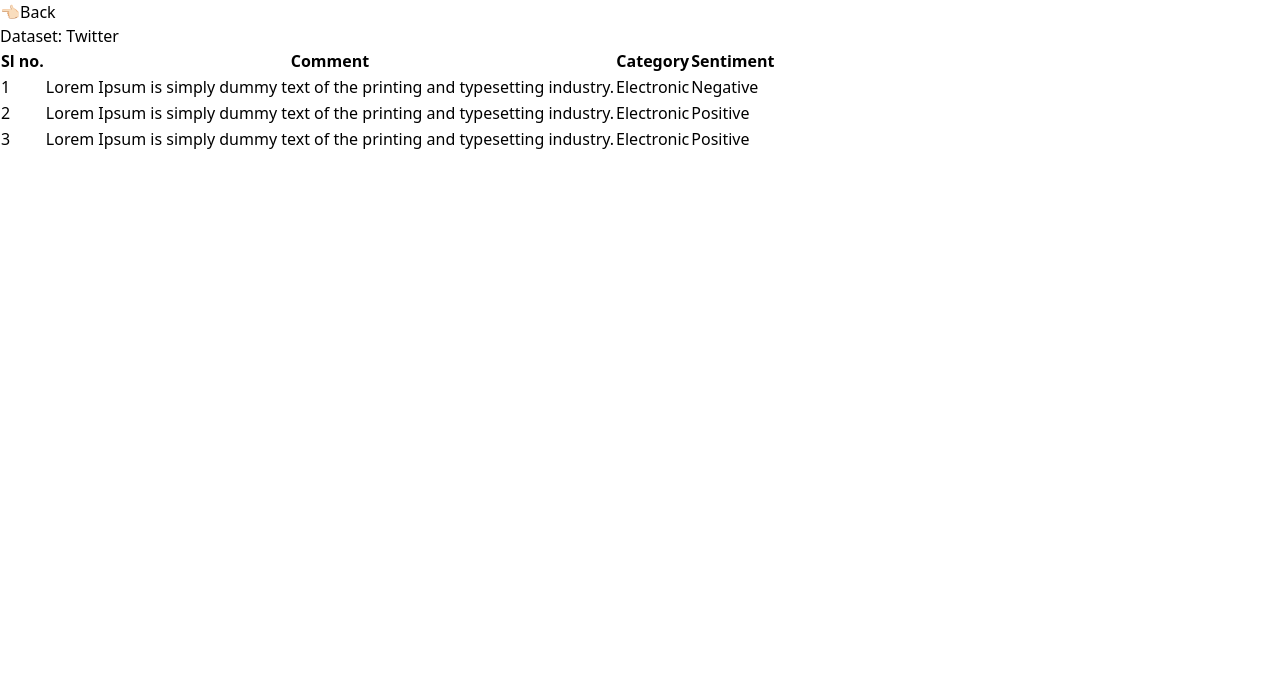
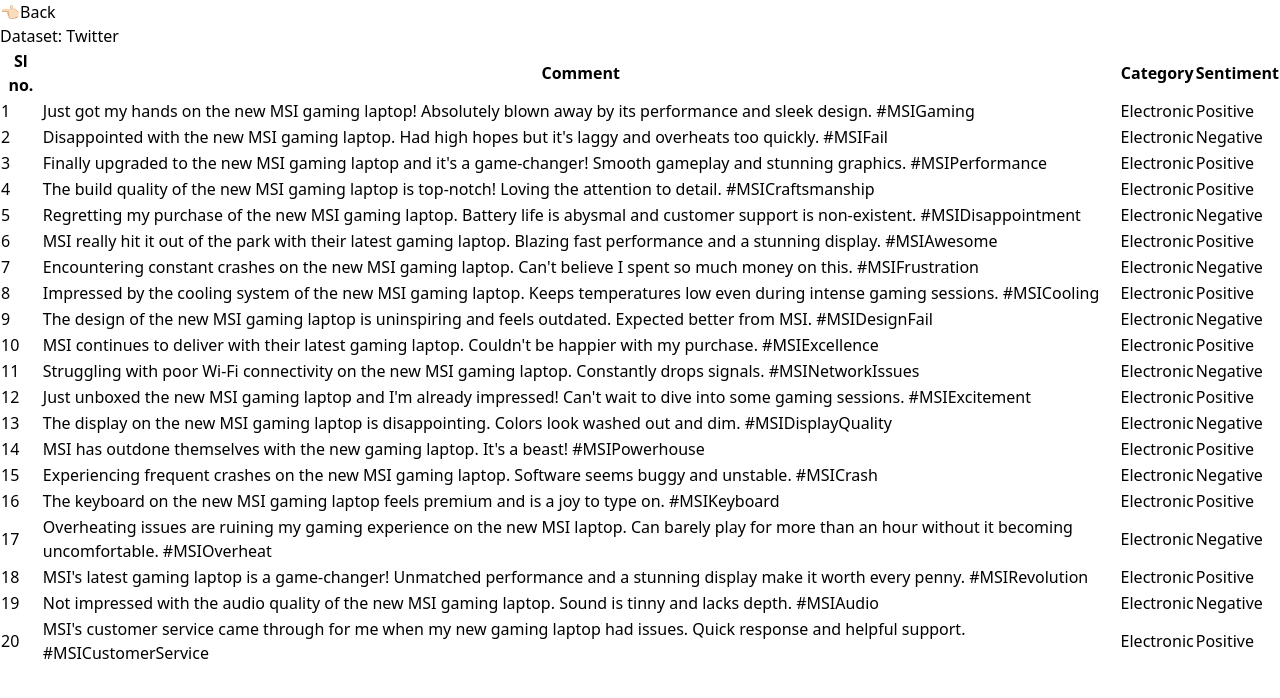
Before and after one commit to Shreya-Jash/Emotune-, a React (Vite) app in the folder frontend/: page /dashboard in a window 1280 px wide. Shown: the top 698 px of the page. Built offline with nearby package versions, Linux system fonts and the light colour scheme.

Commit message:
feat: dashboard data added

```diff
--- /dev/null
+++ b/frontend/src/data/Sentiment.jsx
@@ -0,0 +1,103 @@
+const sentiment = [
+  {
+    "id": 1,
+    "text": "Just got my hands on the new MSI gaming laptop! Absolutely blown away by its performance and sleek design. #MSIGaming",
+    "tone": "Positive"
+  },
+  {
+    "id": 2,
+    "text": "Disappointed with the new MSI gaming laptop. Had high hopes but it's laggy and overheats too quickly. #MSIFail",
+    "tone": "Negative"
+  },
+  {
+    "id": 3,
+    "text": "Finally upgraded to the new MSI gaming laptop and it's a game-changer! Smooth gameplay and stunning graphics. #MSIPerformance",
+    "tone": "Positive"
+  },
+  {
+    "id": 4,
+    "text": "The build quality of the new MSI gaming laptop is top-notch! Loving the attention to detail. #MSICraftsmanship",
+    "tone": "Positive"
+  },
+  {
+    "id": 5,
+    "text": "Regretting my purchase of the new MSI gaming laptop. Battery life is abysmal and customer support is non-existent. #MSIDisappointment",
+    "tone": "Negative"
+  },
+  {
+    "id": 6,
+    "text": "MSI really hit it out of the park with their latest gaming laptop. Blazing fast performance and a stunning display. #MSIAwesome",
+    "tone": "Positive"
+  },
+  {
+    "id": 7,
+    "text": "Encountering constant crashes on the new MSI gaming laptop. Can't believe I spent so much money on this. #MSIFrustration",
+    "tone": "Negative"
+  },
+  {
+    "id": 8,
+    "text": "Impressed by the cooling system of the new MSI gaming laptop. Keeps temperatures low even during intense gaming sessions. #MSICooling",
+    "tone": "Positive"
+  },
+  {
+    "id": 9,
+    "text": "The design of the new MSI gaming laptop is uninspiring and feels outdated. Expected better from MSI. #MSIDesignFail",
+    "tone": "Negative"
+  },
+  {
+    "id": 10,
+    "text": "MSI continues to deliver with their latest gaming laptop. Couldn't be happier with my purchase. #MSIExcellence",
+    "tone": "Positive"
+  },
+  {
+    "id": 11,
+    "text": "Struggling with poor Wi-Fi connectivity on the new MSI gaming laptop. Constantly drops signals. #MSINetworkIssues",
+    "tone": "Negative"
+  },
+  {
+    "id": 12,
+    "text": "Just unboxed the new MSI gaming laptop and I'm already impressed! Can't wait to dive into some gaming sessions. #MSIExcitement",
+    "tone": "Positive"
+  },
+  {
+    "id": 13,
+    "text": "The display on the new MSI gaming laptop is disappointing. Colors look washed out and dim. #MSIDisplayQuality",
+    "tone": "Negative"
+  },
+  {
+    "id": 14,
+    "text": "MSI has outdone themselves with the new gaming laptop. It's a beast! #MSIPowerhouse",
+    "tone": "Positive"
+  },
+  {
+    "id": 15,
+    "text": "Experiencing frequent crashes on the new MSI gaming laptop. Software seems buggy and unstable. #MSICrash",
+    "tone": "Negative"
+  },
+  {
+    "id": 16,
+    "text": "The keyboard on the new MSI gaming laptop feels premium and is a joy to type on. #MSIKeyboard",
+    "tone": "Positive"
+  },
+  {
+    "id": 17,
+    "text": "Overheating issues are ruining my gaming experience on the new MSI laptop. Can barely play for more than an hour without it becoming uncomfortable. #MSIOverheat",
+    "tone": "Negative"
+  },
+  {
+    "id": 18,
+    "text": "MSI's latest gaming laptop is a game-changer! Unmatched performance and a stunning display make it worth every penny. #MSIRevolution",
+    "tone": "Positive"
+  },
+  {
+    "id": 19,
+    "text": "Not impressed with the audio quality of the new MSI gaming laptop. Sound is tinny and lacks depth. #MSIAudio",
+    "tone": "Negative"
+  },
+  {
+    "id": 20,
+    "text": "MSI's customer service came through for me when my new gaming laptop had issues. Quick response and helpful support. #MSICustomerService",
+    "tone": "Positive"
+  }
+]
+export default sentiment;
--- a/frontend/src/pages/Dashboard.jsx
+++ b/frontend/src/pages/Dashboard.jsx
@@ -1,15 +1,19 @@
 import { Link } from "react-router-dom";
+import sentiment from "../data/Sentiment";
 
 export default function Dashboard() {
+  const items = sentiment;
   return (
     <div className="">
       <div className="bg-[#043873] h-[50px]  px-6 lg:px-44 pt-2">
-        <Link to="/" className="text-white font-bold">👈🏻Back</Link>
+        <Link to="/" className="text-white font-bold">
+          👈🏻Back
+        </Link>
       </div>
       <div className="flex justify-between mt-6">
         <div className="w-[10%]"></div>
         <div className="w-[80%]">
-          <h2 className=" font-bold">Dataset: Twitter</h2>
+          <div className="font-bold">Dataset: Twitter</div>
           <table className=" table-fixed  border-separate border-spacing-6">
             <thead className="border border-b-4 border-indigo-500 ">
               <tr className="border-b-4 border-indigo-500 border">
@@ -19,26 +23,29 @@
                 <th>Sentiment</th>
               </tr>
             </thead>
-            <tbody>
-              <tr className="mx-4 my-2">
-                <td className="px-4 py-2">1</td>
-                <td className="px-4 py-2">Lorem Ipsum is simply dummy text of the printing and typesetting industry.</td>
-                <td className="px-4 py-2 border border-blue-800 rounded-md  text-blue-800">Electronic</td>
-                <td className="px-4 py-2 border border-red-600 rounded-md  text-red-600">Negative</td>
-              </tr>
-              <tr className="mx-4 my-2">
-                <td className="px-4 py-2">2</td>
-                <td className="px-4 py-2">Lorem Ipsum is simply dummy text of the printing and typesetting industry.</td>
-                <td className="px-4 py-2 border border-blue-800 rounded-md  text-blue-800">Electronic</td>
-                <td className="px-4 py-2 border border-green-800 rounded-md  text-green-800">Positive</td>
-              </tr>
-              <tr className="mx-4 my-2">
-                <td className="px-4 py-2">3</td>
-                <td className="px-4 py-2">Lorem Ipsum is simply dummy text of the printing and typesetting industry.</td>
-                <td className="px-4 py-2 border border-blue-800 rounded-md  text-blue-800">Electronic</td>
-                <td className="px-4 py-2 border border-green-800 rounded-md  text-green-800">Positive</td>
-              </tr>
-            </tbody>
+            {items.map((data) => {
+              const { id, text, tone } = data;
+              return (
+                <tbody key={id}>
+                  <tr className="mx-4 my-2">
+                    <td className="px-4 py-2">{id}</td>
+                    <td className="px-4 py-2">{text}</td>
+                    <td className="px-4 py-2 border border-blue-800 rounded-md  text-blue-800">
+                      Electronic
+                    </td>
+                    <td
+                      className={`px-4 py-2 border rounded-md ${
+                        tone === "Negative"
+                          ? "border-red-600 text-red-600"
+                          : "border-green-600 text-green-600"
+                      }`}
+                    >
+                      {tone}
+                    </td>
+                  </tr>
+                </tbody>
+              );
+            })}
           </table>
         </div>
         <div className="w-[10%]"></div>
```
